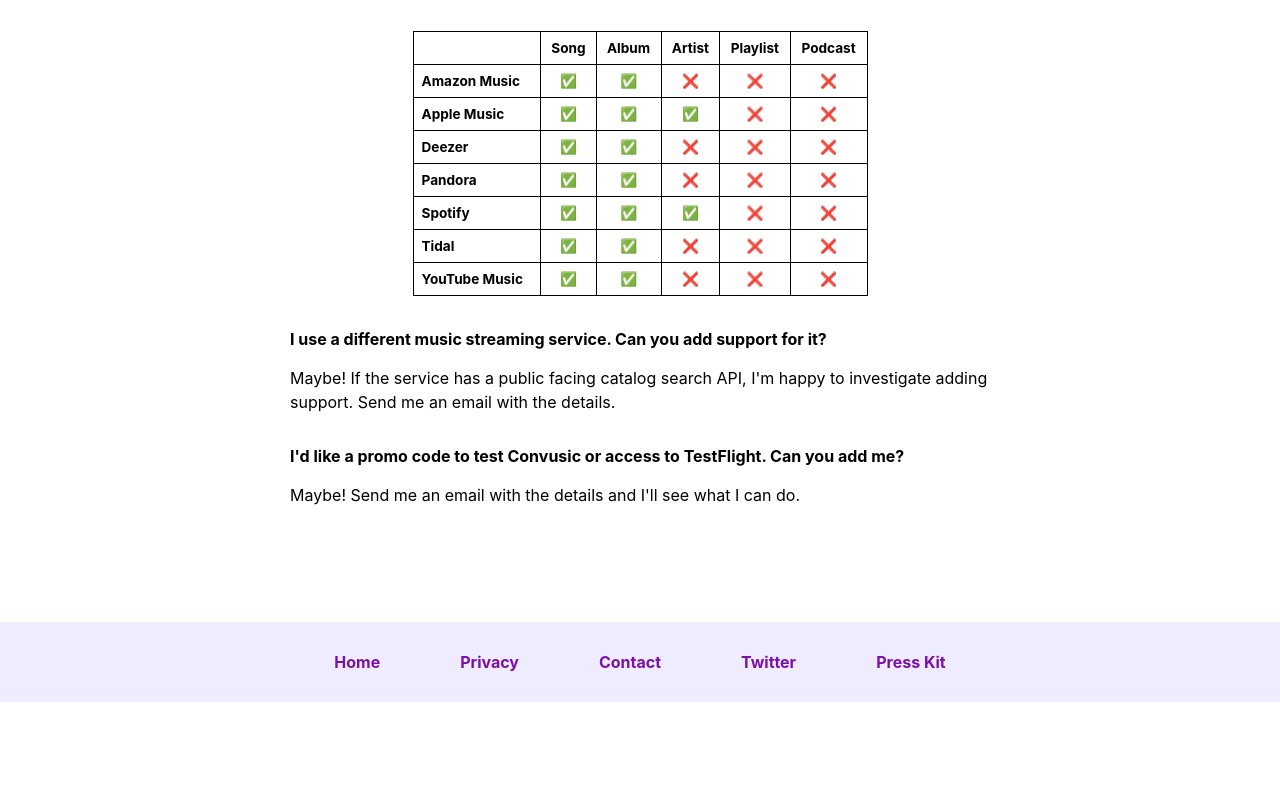
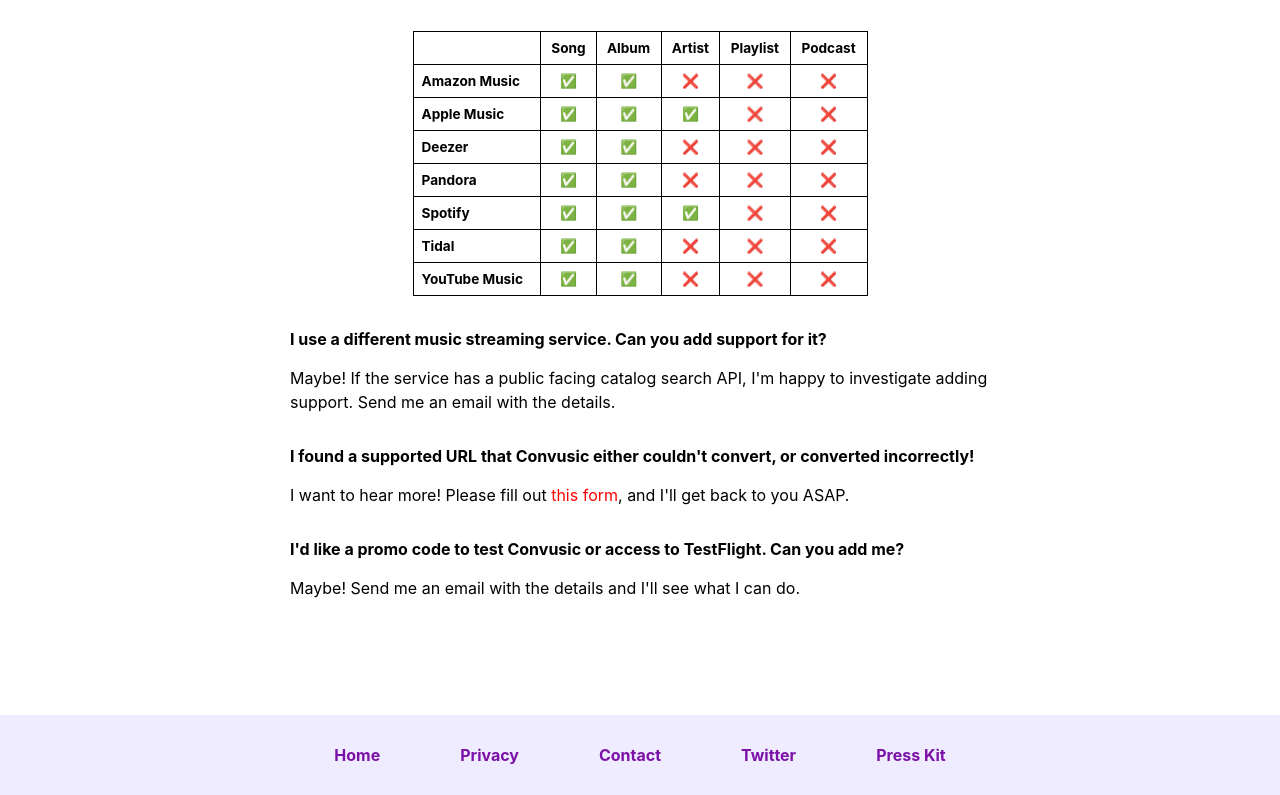
Before and after one commit to vsanthanam/convusic-site, a React (Create React App) app: page /#/presskit in a window 1280 px wide. Shown: the part 1332-2127 px from the top of the page. Before the commit the page ends 2034 px from the top, so only its background shows below. Built offline with nearby package versions, Linux system fonts and the light colour scheme.

Commit message:
Add google form for invalid URLs

```diff
--- a/src/PressKit/PressKit.tsx
+++ b/src/PressKit/PressKit.tsx
@@ -133,6 +133,7 @@
                     <Question title="What services and media types are supported?" answer={<p>Convusic support most music content from Apple Music, Pandora, Spotify, Tidal, and YouTube Music. New media types and services are added over time. Podcasts and playlists are not currently supported.</p>} />
                     <FeatureTable />
                     <Question title="I use a different music streaming service. Can you add support for it?" answer={<p>Maybe! If the service has a public facing catalog search API, I'm happy to investigate adding support. Send me an email with the details.</p>} />
+                    <Question title="I found a supported URL that Convusic either couldn't convert, or converted incorrectly!" answer={<p>I want to hear more! Please fill out <a href="https://forms.gle/m56KTmHdddaY47QY7">this form</a>, and I'll get back to you ASAP.</p>} />
                     <Question title="I'd like a promo code to test Convusic or access to TestFlight. Can you add me?" answer={<p>Maybe! Send me an email with the details and I'll see what I can do.</p>} />
                 </div>
             </div>
```
